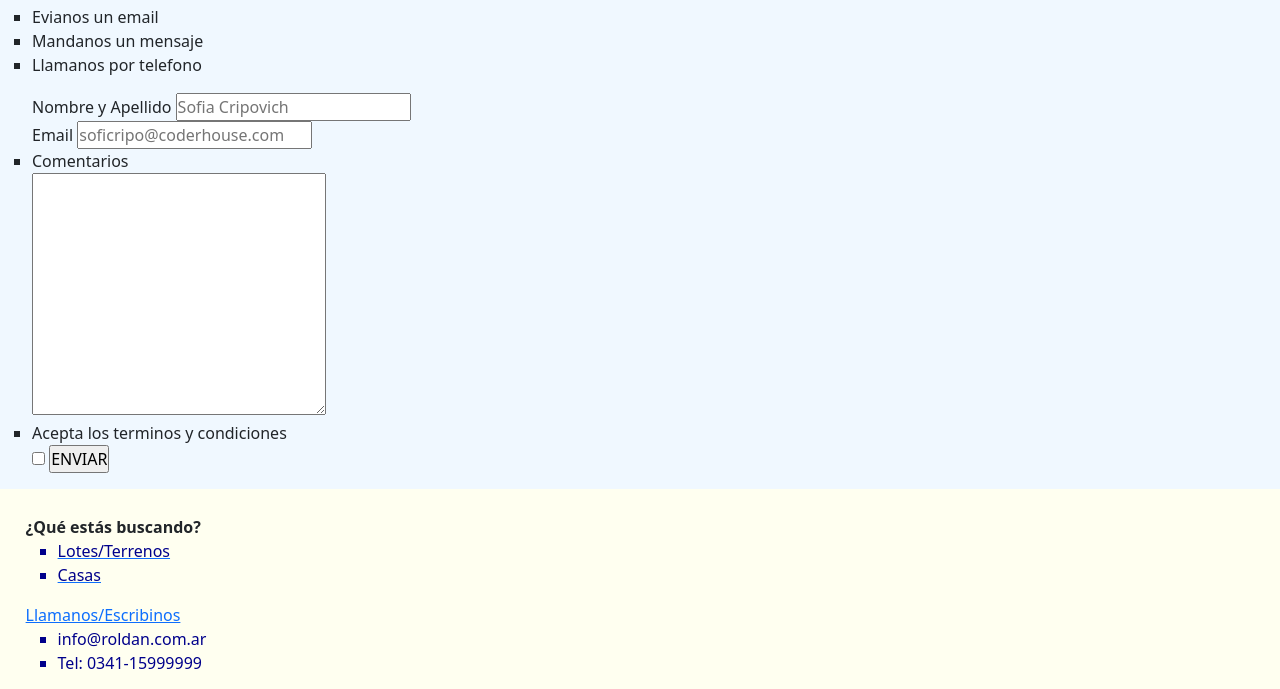
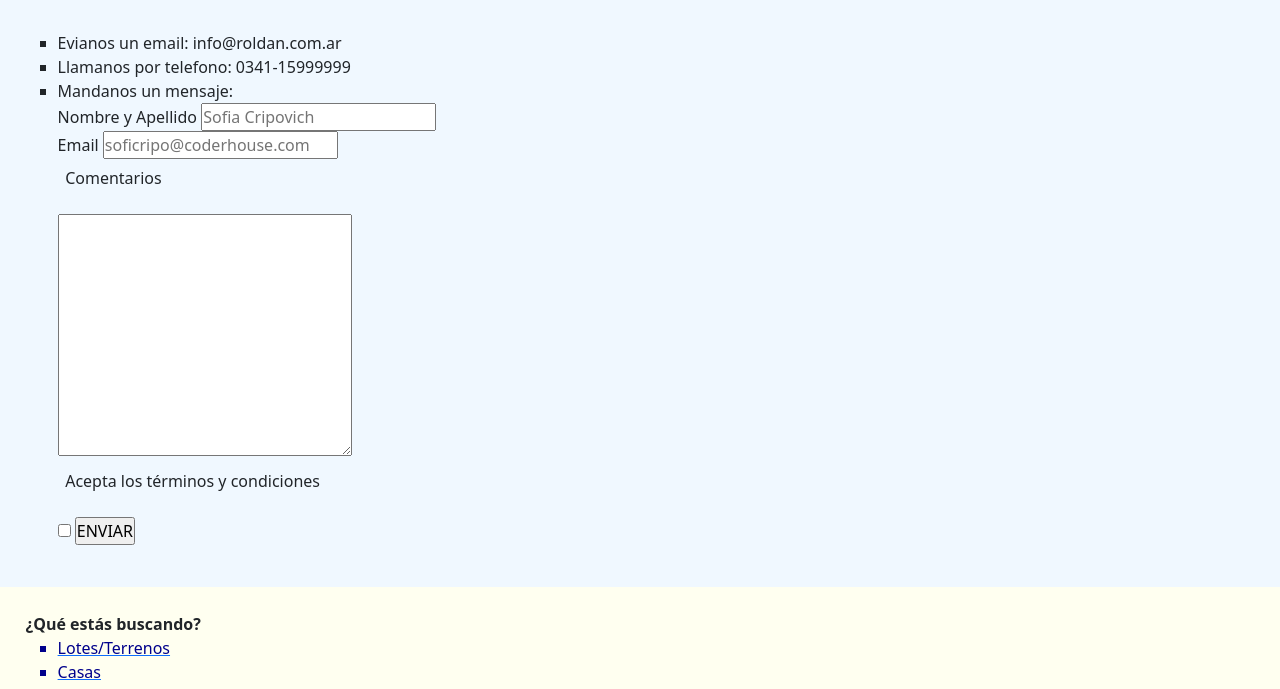
Before and after one commit to soficripo/mi_repositorio, a website: page html/contacto.html in a window 1280 px wide. Shown: the part 328-1017 px from the top of the page. Drawn offline with nearby package versions, Linux system fonts and the light colour scheme.

Commit message:
proyecto

```diff
--- a/html/contacto.html
+++ b/html/contacto.html
@@ -58,29 +58,28 @@
         </nav>
     </header>
 
+<h1>Contactanos!</h1>
+ <main>
+        <ul>
+        <li> Evianos un email: info@roldan.com.ar </li>
+        <li> Llamanos por telefono: 0341-15999999</li>
+        <li> Mandanos un mensaje:</li>
 
-    <h1>Contactanos!</h1>
-    <ul>
-        <li> Evianos un email </li>
-        <li> Mandanos un mensaje</li>
-        <li> Llamanos por telefono</li>
-    </ul>
-    <ul>
-        <form action="form.php" method="post"></form>
+    <form action="form.php" method="post">
         <section class="contacto">
           <label for="Nombre y Apellido">Nombre y Apellido</label>
           <input type="text" name="nombre y apellido" id="nombre y apellido" placeholder="Sofia Cripovich"><br>
           <label for="Email">Email</label>
           <input type="text" name="email" id="nombre" placeholder="soficripo@coderhouse.com">
-            <li>Comentarios</li>
+          <p>Comentarios</p>
           <textarea name="Comentarios" id="Comentarios" cols="30" rows="10"></textarea>
-
-            <li>Acepta los terminos y condiciones</li>
+          <p>Acepta los términos y condiciones</p>
           <input type="checkbox">
           <input type="submit" value="ENVIAR">
+        </section>
+      </form>
     </ul>
-    </section>
-
+    </main>
 
     <footer>
         <div class="footerB-col qr footerB-col-nav"><b>¿Qué estás buscando?</b>
```
Lines whose indentation alone changed are shown as unchanged.
